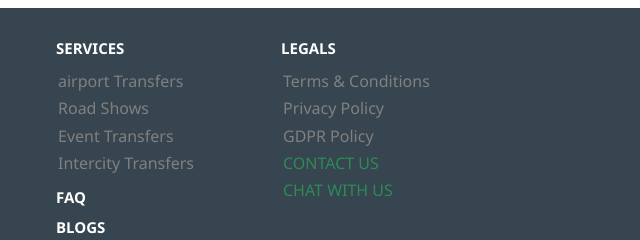
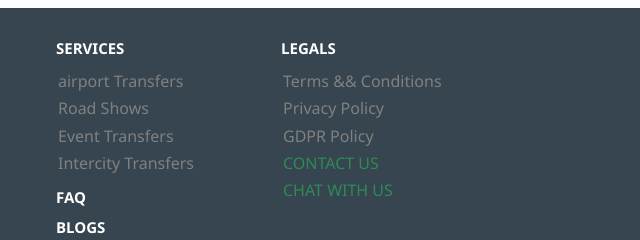
Before and after one commit to Gnanasekar03/Javascript_Projects, a plain HTML site: page Car Task/cars.html in a window 1280 px wide. Shown: the part 4292-4532 px from the top of the page, 640-1280 px from the left. Drawn offline with Linux system fonts and the light colour scheme.

Commit message:
added Car Project

```diff
--- a/Car Task/cars.html
+++ b/Car Task/cars.html
@@ -280,7 +280,7 @@
         <section class="ji">
             <h4>LEGALS</h4>
             <ul>
-                <li><a href="#">Terms & Conditions</a></li>
+                <li><a href="#">Terms && Conditions</a></li>
                 <li><a href="#">Privacy Policy</a></li>
                 <li><a href="#">GDPR Policy</a></li>
                 <li><span style="color: seagreen;">CONTACT US</span></li>
```
